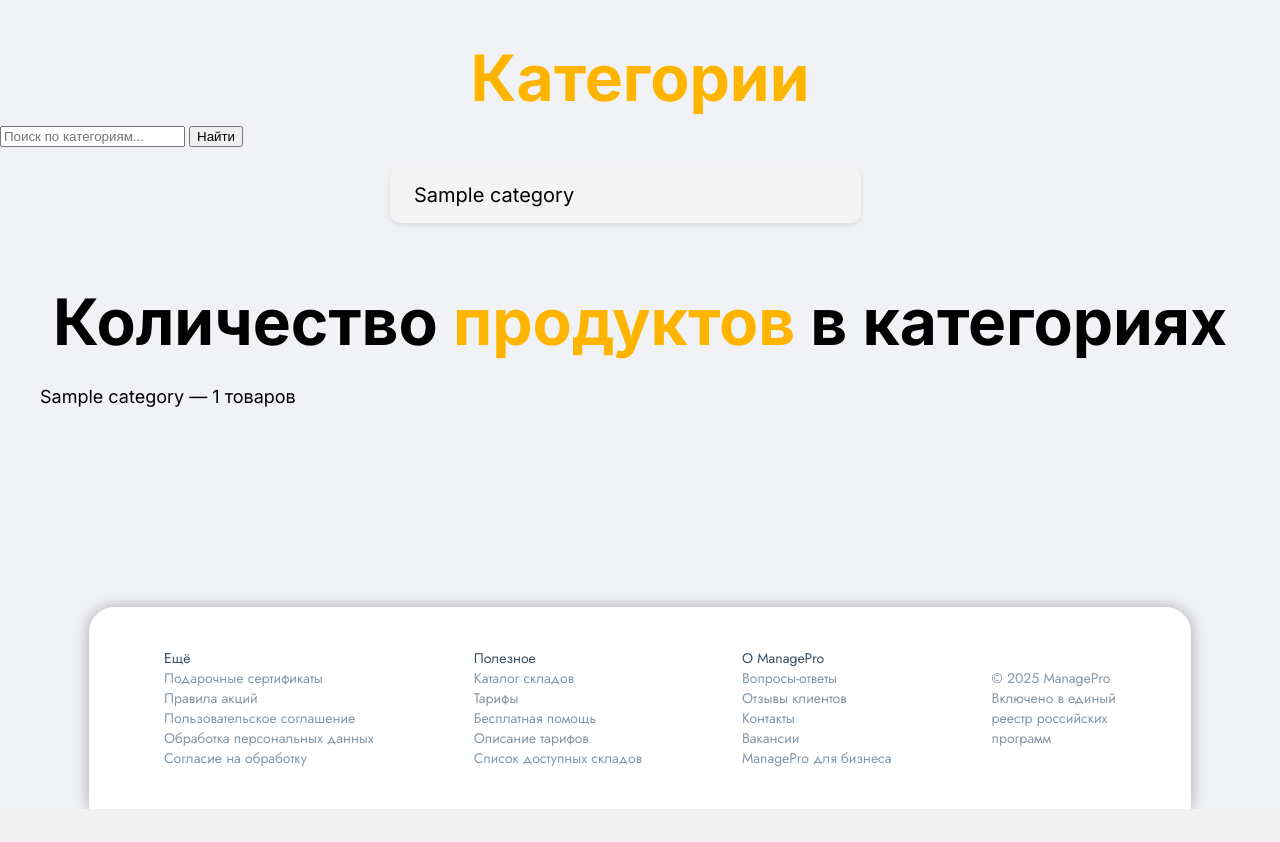
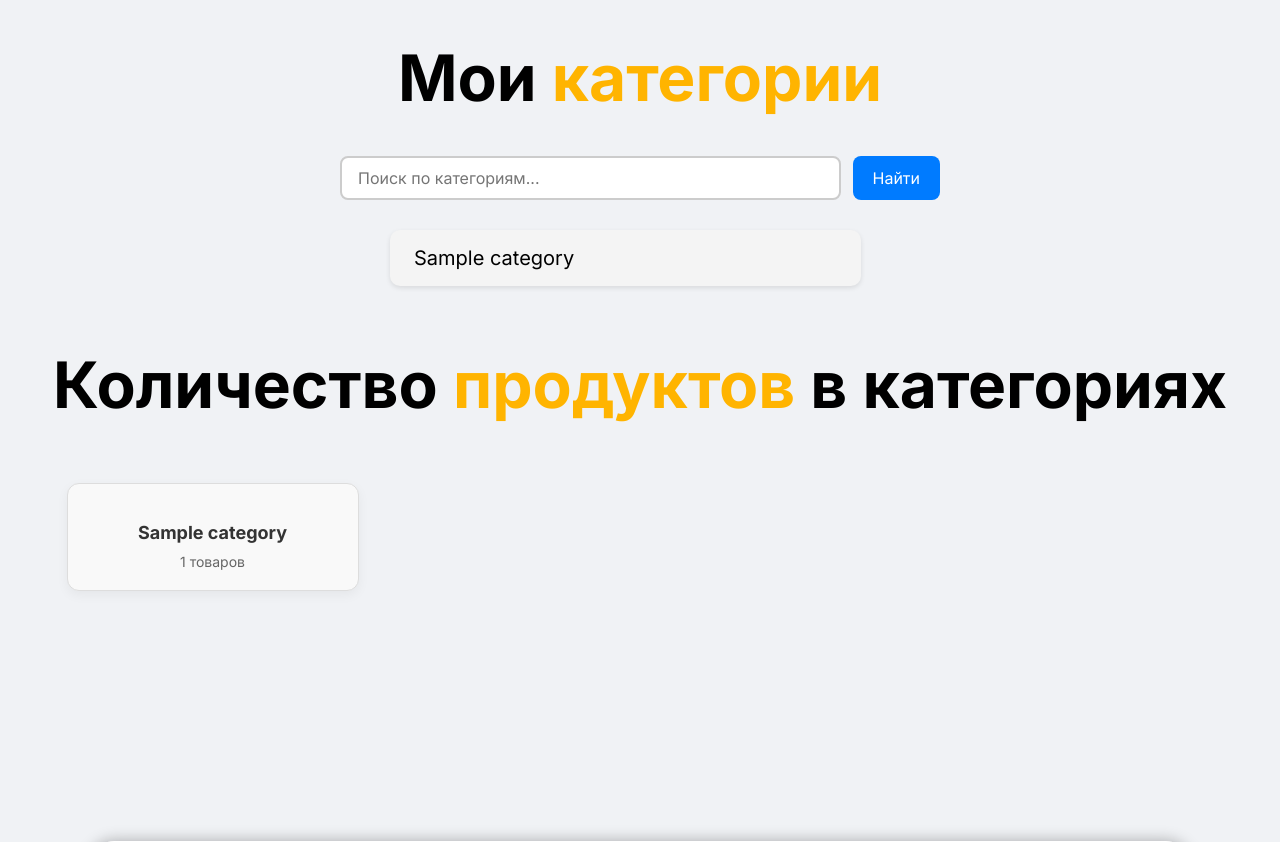
Before and after one commit to Neumann96/ManagePro, a Django app: page /categories/ in a window 1280 px wide. Shown: the part 79-921 px from the top of the page. Before the commit the page ends 888 px from the top, so only its background shows below. Run offline with Django 5.2, Linux system fonts and the light colour scheme; tables that the repository leaves empty hold one stand-in row (values such as "Sample post").

Commit message:
add warehouse page

```diff
--- a/managepro/static/css/style.css
+++ b/managepro/static/css/style.css
@@ -390,3 +390,112 @@ hr {
     background-color: #f8d98f;
     cursor: pointer;
 }
+
+.category-item:hover {
+    background-color: #f8d98f;
+    cursor: pointer;
+}
+
+.search-form {
+  display: flex;
+  justify-content: center;
+  margin: 30px auto;
+  gap: 12px;
+  max-width: 600px;
+}
+
+.search-input {
+  padding: 10px 16px;
+  font-size: 16px;
+  border: 2px solid #ccc;
+  border-radius: 8px;
+  flex-grow: 1;
+  font-family: "Inter", sans-serif;
+  transition: border-color 0.3s;
+}
+
+.search-input:focus {
+  border-color: #007bff;
+  outline: none;
+}
+
+.search-button {
+  padding: 10px 20px;
+  background-color: #007bff;
+  color: white;
+  font-size: 16px;
+  border: none;
+  border-radius: 8px;
+  cursor: pointer;
+  font-family: "Inter", sans-serif;
+  transition: background-color 0.3s;
+}
+
+.search-button:hover {
+  background-color: #0056b3;
+}
+
+
+.category-grid {
+  display: grid;
+  grid-template-columns: repeat(auto-fill, minmax(220px, 1fr));
+  gap: 20px;
+  padding: 50px 80px;
+  justify-items: center;
+}
+
+.category-card {
+  background-color: #f9f9f9;
+  border: 1px solid #ddd;
+  border-radius: 12px;
+  padding: 20px;
+  width: 100%;
+  max-width: 250px;
+  text-align: center;
+  box-shadow: 0 4px 12px rgba(0, 0, 0, 0.05);
+  font-family: "Inter", sans-serif;
+  transition: transform 0.3s, box-shadow 0.3s, background-color 0.3s;
+
+}
+
+.category-card:hover {
+  transform: translateY(-4px);
+  box-shadow: 0 6px 18px rgba(0, 0, 0, 0.1);
+  background-color: #f8d98f;
+}
+
+.category-card h3 {
+  margin-bottom: 10px;
+  font-size: 18px;
+  color: #333;
+}
+
+.category-card p {
+  margin: 0;
+  font-size: 14px;
+  color: #666;
+}
+
+.warehouse-grid {
+  display: grid;
+  grid-template-columns: repeat(auto-fill, minmax(260px, 1fr));
+  gap: 20px;
+  padding: 0 40px 60px;
+}
+
+.warehouse-card {
+  background: #fff;
+  border: 1px solid #ccc;
+  border-radius: 10px;
+  padding: 20px;
+  box-shadow: 0 2px 8px rgba(0,0,0,0.1);
+  font-family: "Inter", sans-serif;
+  text-align: center;
+  transition: transform 0.3s, box-shadow 0.3s, background-color 0.3s;
+}
+
+.warehouse-card:hover {
+  transform: translateY(-4px);
+  box-shadow: 0 6px 18px rgba(0, 0, 0, 0.1);
+  background-color: #f8d98f;
+}
--- a/managepro/templates/base.html
+++ b/managepro/templates/base.html
@@ -14,11 +14,11 @@
             <ul>
                 <li><a href="{% url 'view_products' %}" class="enter">Мои продукты</a></li>
                 <li><a href="{% url 'view_categories' %}" class="enter">Мои категории</a></li>
-                <li><a href="" class="enter">Мои склады</a></li>
+                <li><a href="{% url 'view_warehouse' %}" class="enter">Мои склады</a></li>
             </ul>
             <ul>
                 <li>
-                    <a class="enter" href="" target="_blank">Вход</a>
+                    <a class="enter" href="{% url 'view_products' %}">Вход</a>
                 </li>
                 <li>
                     <a class="choose" href="" target="_blank">Выбрать тариф</a>
--- a/managepro/templates/categories.html
+++ b/managepro/templates/categories.html
@@ -1,23 +1,26 @@
 {% extends 'base.html' %}
 
 {% block content %}
-  <div class="my_products"><h4><span class="text-blue">Категории</span></h4></div>
-  <form method="get">
-    <input type="text" name="search" placeholder="Поиск по категориям..." value="{{ query }}">
-    <button type="submit">Найти</button>
+  <div class="my_products"><h4>Мои <span class="text-blue">категории</span></h4></div>
+  <form method="get" class="search-form">
+    <input type="text" name="search" placeholder="Поиск по категориям..." value="{{ query }}" class="search-input">
+    <button type="submit" class="search-button">Найти</button>
   </form>
   <ul class="category-list">
     {% for cat in category %}
       <li class="category-item">{{ cat.categoryname }}</li>
     {% empty %}
-      <li>Категории не найдены.</li>
+      <li class="category-item">Категории не найдены</li>
     {% endfor %}
   </ul>
 
   <div class="my_products"><h4>Количество <span class="text-blue">продуктов</span> в категориях</h4></div>
-  <ul>
+  <div class="category-grid">
     {% for cat in category_with_counts %}
-      <li>{{ cat.categoryname }} — {{ cat.product_count }} товаров</li>
+      <div class="category-card">
+          <h3>{{ cat.categoryname }}</h3>
+          <p>{{ cat.product_count }} товаров</p>
+      </div>
     {% endfor %}
-  </ul>
+  </div>
 {% endblock %}
--- a/managepro/templates/main.html
+++ b/managepro/templates/main.html
@@ -13,7 +13,7 @@
             <ul>
                 <li><a href="{% url 'view_products' %}" class="enter">Мои продукты</a></li>
                 <li><a href="{% url 'view_categories' %}" class="enter">Мои категории</a></li>
-                <li><a href="" class="enter">Мои склады</a></li>
+                <li><a href="{% url 'view_warehouse' %}" class="enter">Мои склады</a></li>
             </ul>
             <ul>
                 <li>
--- a/managepro/urls.py
+++ b/managepro/urls.py
@@ -11,4 +11,5 @@ urlpatterns = [
     path('admin/', admin.site.urls),
     path('products/', views.views_products, name='view_products'),
     path('categories/', views.views_categories, name='view_categories'),
+    path('warehouse/', views.warehouse_list, name='view_warehouse')
 ] + static(settings.MEDIA_URL, document_root=settings.MEDIA_ROOT)
--- a/managepro/views.py
+++ b/managepro/views.py
@@ -31,3 +31,16 @@ def views_categories(request):
         'category_with_counts': category_with_counts,
         'query': query,
     })
+
+
+def warehouse_list(request):
+    query = request.GET.get('search')
+    if query:
+        warehouses = Warehouse.objects.filter(address__icontains=query)
+    else:
+        warehouses = Warehouse.objects.all()
+
+    return render(request, 'warehouse.html', {
+        'warehouses': warehouses,
+        'query': query
+    })
```
Also changed, not shown: managepro/templates/warehouse.html (added, +23 -0 lines).
